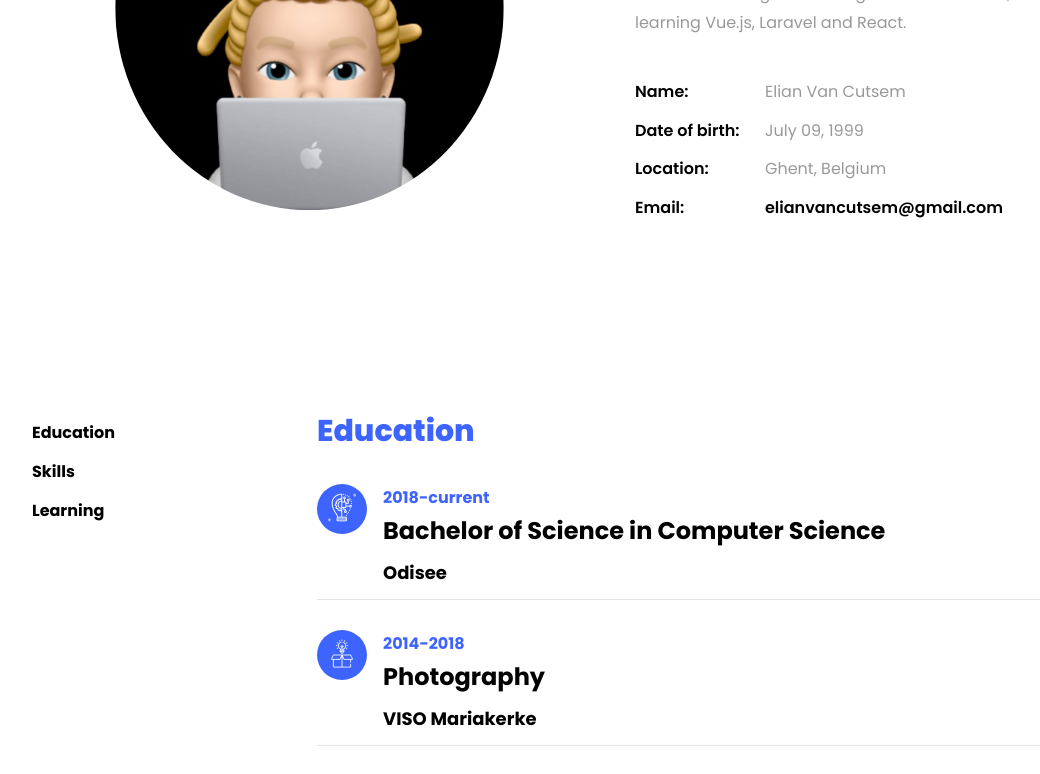
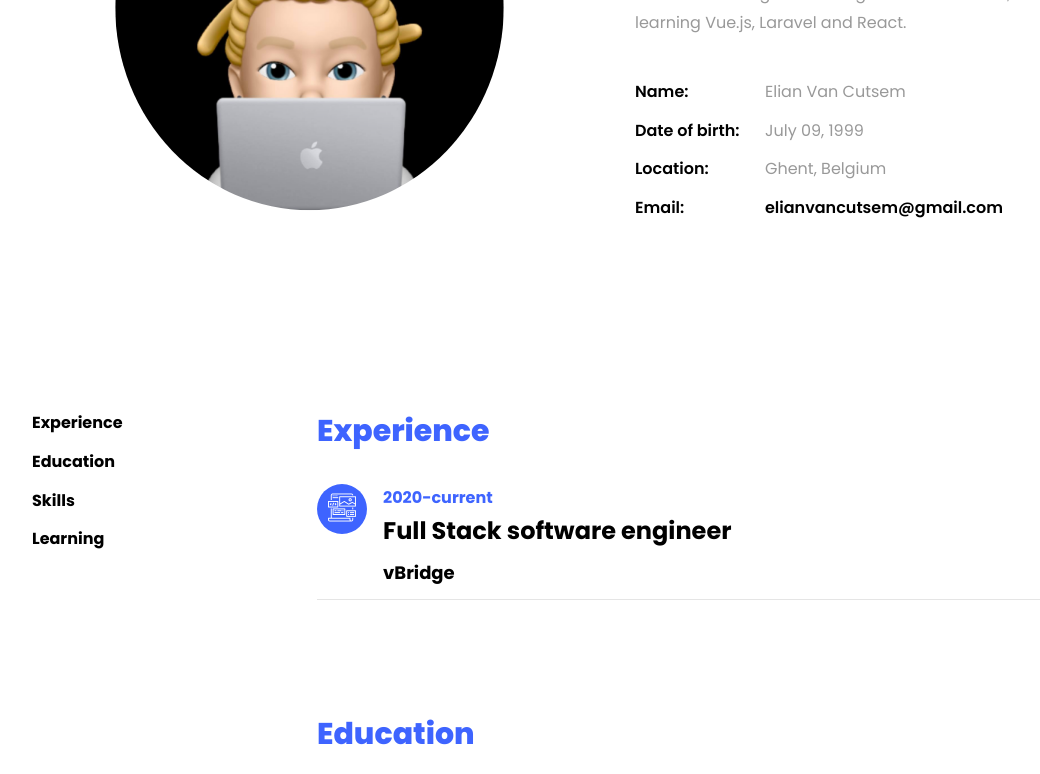
Before and after one commit to ElianCodes/ElianCodes-frontend, a Vue app: page / in a window 1280 px wide. Shown: the part 1082-1856 px from the top of the page, without its empty margins (53-1093 px from the left). Built offline with nearby package versions, Linux system fonts and the light colour scheme.

Commit message:
📝 Update resume

```diff
--- a/src/components/Resume.vue
+++ b/src/components/Resume.vue
@@ -32,7 +32,7 @@ export default {
       resumeItems: [
         { title: "Experience", id: "experience", type: "items",
           items: [
-            //{ id: 0, title: "Full Stack software engineer", date: "2020-current", company: "vBridge", link: "https://www.vbridge.eu", icon: "flaticon-web-design"}
+            { id: 0, title: "Full Stack software engineer", date: "2020-current", company: "vBridge", link: "https://www.vbridge.eu", icon: "flaticon-web-design"}
           ]
         },
         { title: "Education", id: "education", type: "items",
```
